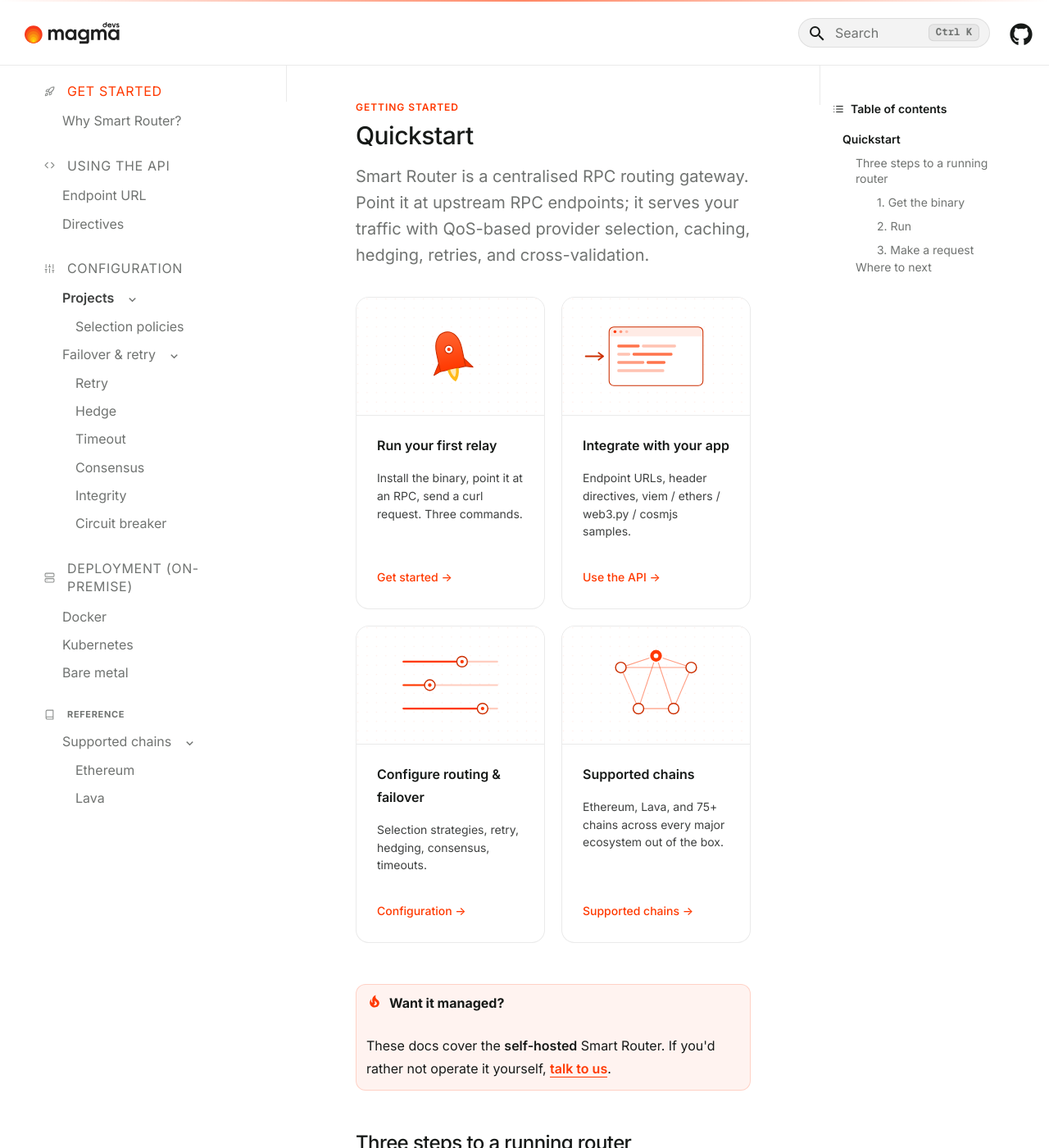
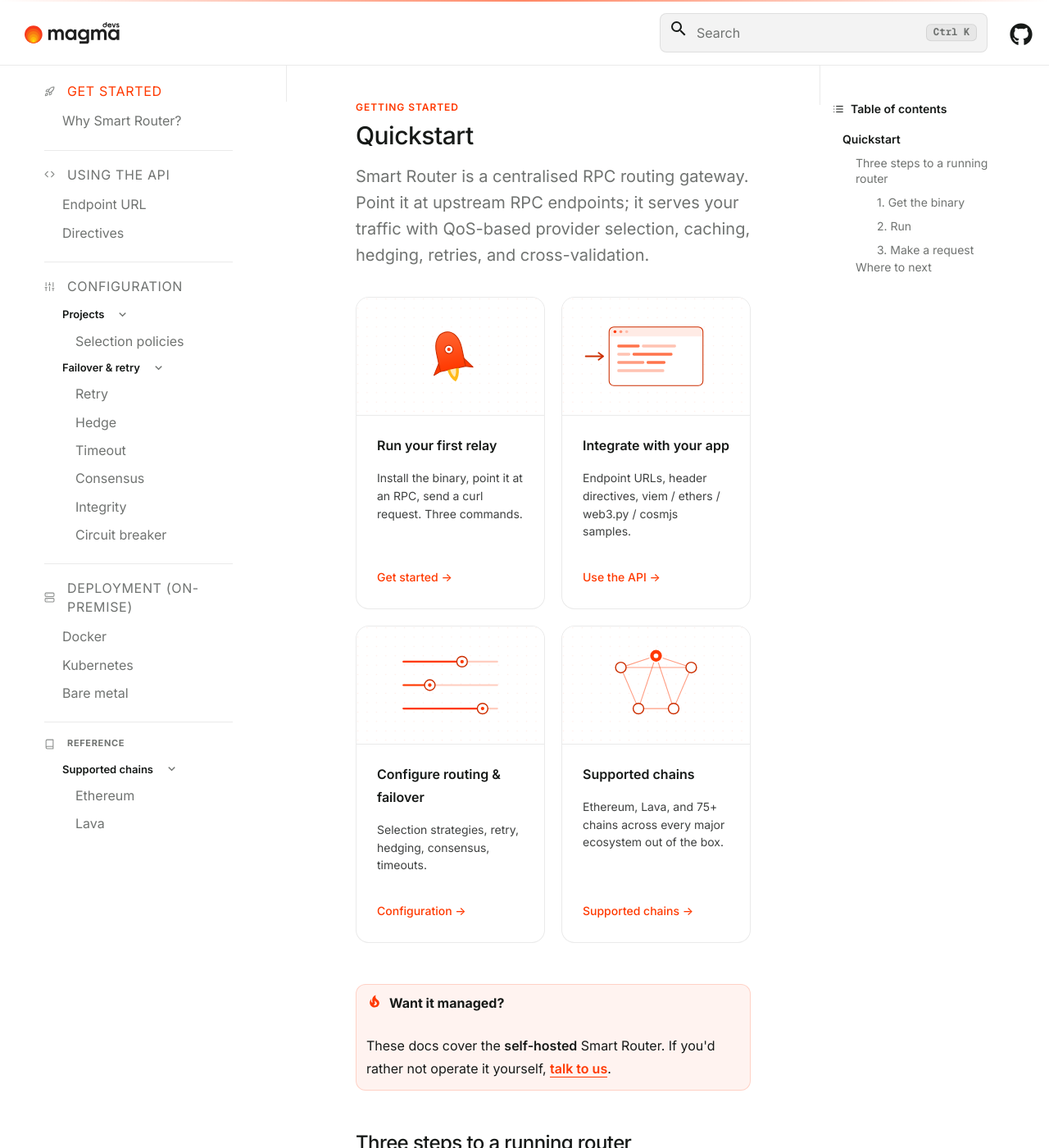
Before and after one commit to Magma-Devs/docs, an MkDocs documentation site: the page built from docs/index.md, in a window 1280 px wide and 1400 px high. Shown: the whole window at 82% size. Built offline with MkDocs 1.6.1 and Material for MkDocs 9.7.7, drawn with Linux system fonts in a browser that asks for light colours; comment, search, counter and statistics services are not loaded.

Commit message:
style(docs): polish header, search, and sidebar
- Remove the light/dark theme toggle; keep a single light scheme for
  a cleaner header.
- Rework the search box into a wide always-expanded field (8px
  radius) whose focused state fuses with the results dropdown into
  one connected card; quiet the results meta row.
- Stack the chains-explorer search over the filter chips so all
  ecosystem chips stay on one row.
- Add divider lines above each sidebar section and give nested group
  titles (Projects, Failover & retry) a consistent 13px sub-header
  treatment, distinct from section headers and leaf links.

```diff
--- a/docs/stylesheets/extra.css
+++ b/docs/stylesheets/extra.css
@@ -411,9 +411,11 @@
 .md-header__option,
 .md-header__source,
 .md-header__button { display: flex; align-items: center; margin-top: 0; margin-bottom: 0; }
-/* Search pushed to the right side of the header */
-/* Search pushed right; GitHub icon sits tightly beside it (drpc-style). */
-.md-search { display: flex; align-items: center; margin-left: auto; margin-right: 0.6rem; }
+/* Search pushed right; GitHub icon sits tightly beside it (drpc-style).
+   Fixed-width wide pill so it reads as a stable search bar, not a collapsing
+   icon — matches drpc's "Search documentation…  CTRL K" box. */
+.md-search { display: flex; align-items: center; margin-left: auto; margin-right: 0.75rem; }
+.md-search__inner { width: 20rem; }
 .md-header__source { margin-left: 0 !important; padding-left: 0 !important; }
 .md-header__option { margin-left: 0 !important; }
 
@@ -445,15 +447,71 @@
 }
 .md-tabs__link--active { color: var(--text-strong); }
 
-/* Search input — rounded pill */
+/* Search input — wide rounded-rect box (always expanded, drpc-style).
+   Width is left to Material so the form + results dropdown share one width and
+   stay aligned; we only style appearance. Modest 8px radius (not a full pill). */
 .md-search__form {
   background-color: var(--surface-subtle);
-  border-radius: 9999px;
+  border-radius: 8px;
   border: 1px solid var(--border-subtle);
+  height: 2.4rem;
+  box-shadow: none;
+  transition: background-color var(--t), border-color var(--t), border-radius 0s;
 }
-.md-search__input { color: var(--text-strong); border-radius: 9999px; }
+.md-search__input {
+  color: var(--text-strong);
+  border-radius: 8px;
+  width: 100%;
+  padding-left: 2.4rem;   /* room for the magnifier icon */
+}
+
+.md-search__input:hover { background-color: var(--surface); }
+
+/* Focused state: the input fuses with the results dropdown into ONE connected
+   surface — input rounds only its TOP corners, dropdown rounds only its BOTTOM,
+   no gap between them, sharing a soft brand-tinted border + one soft shadow. */
+[data-md-toggle="search"]:checked ~ .md-header .md-search__form {
+  background-color: var(--surface);
+  border-color: rgba(255, 57, 0, 0.45);
+  border-bottom-color: var(--border-subtle);
+  border-radius: 10px 10px 0 0;
+  box-shadow: 0 8px 28px rgba(0, 0, 0, 0.10);
+}
+[data-md-toggle="search"]:checked ~ .md-header .md-search__input { border-radius: 10px 10px 0 0; }
+
+/* Results dropdown — flush under the input, rounded bottom corners only, same
+   border + shadow so input + results read as a single floating card. */
+.md-search__output {
+  margin-top: 0;
+  border-radius: 0 0 10px 10px;
+  overflow: hidden;
+  border: 1px solid rgba(255, 57, 0, 0.45);
+  border-top: none;
+  box-shadow: 0 8px 28px rgba(0, 0, 0, 0.10);
+}
+[data-md-color-scheme="default"] .md-search__scrollwrap { background-color: #fff; }
+[data-md-color-scheme="slate"]   .md-search__scrollwrap { background-color: var(--surface); }
 .md-search__input::placeholder { color: var(--text-muted); }
 .md-search__icon { color: var(--text-muted); }
+
+/* Results meta row ("Type to start searching" / "N matching documents") —
+   quiet, not a flat gray strip. */
+.md-search-result__meta {
+  background-color: transparent;
+  color: var(--text-muted);
+  font-size: 12px;
+  font-weight: 500;
+  line-height: 2.4;
+  padding: 0 0.9rem;
+  border-bottom: 1px solid var(--border-subtle);
+}
+/* Result rows — clean hover tint matching the brand */
+.md-search-result__item { box-shadow: none; }
+.md-search-result__link { border-radius: 0; transition: background-color var(--t); }
+.md-search-result__link:hover,
+.md-search-result__link[data-md-state="active"] { background-color: var(--md-accent-fg-color--transparent); }
+.md-search-result__title { font-weight: 600; color: var(--text-strong); }
+.md-search-result mark { color: var(--primary); background: transparent; font-weight: 600; }
 
 /* ============================================================================
    Logo
@@ -535,7 +593,21 @@
   align-items: center;
 }
 .md-sidebar--primary .md-nav__item--section > .md-nav__link:hover { color: var(--text-muted) !important; }
-.md-sidebar--primary .md-nav > .md-nav__list > .md-nav__item--section:first-child > .md-nav__link { margin-top: 0 !important; }
+
+/* Divider line above each top-level section so groups are clearly separated
+   and every section header (incl. Reference) reads consistently. The first
+   section has no divider and no top gap. */
+.md-sidebar--primary .md-nav > .md-nav__list > .md-nav__item--section {
+  border-top: 1px solid var(--border-subtle);
+  margin-top: 18px !important;
+  padding-top: 18px !important;
+}
+.md-sidebar--primary .md-nav > .md-nav__list > .md-nav__item--section:first-child {
+  border-top: none;
+  margin-top: 0 !important;
+  padding-top: 0 !important;
+}
+.md-sidebar--primary .md-nav > .md-nav__list > .md-nav__item--section > .md-nav__link { margin-top: 0 !important; }
 
 /* Section icons — 14×14 currentColor mask, inline before the label */
 .md-sidebar--primary .md-nav__item--section > .md-nav__link::before {
@@ -617,11 +689,15 @@
   justify-content: flex-start !important;
 }
 /* Nested toggle-groups that are NOT top-level sections (e.g. Projects,
-   Failover & retry) read a touch stronger than leaf links, so the 3 tiers
-   (section header → group → leaf) are visually distinct. */
-.md-sidebar--primary .md-nav .md-nav .md-nav__item--nested:not(.md-nav__item--section) > .md-nav__link {
-  font-weight: 600;
-  color: var(--text-body) !important;
+   Failover & retry) get a consistent sub-header treatment: 13px semibold in the
+   strong tier — clearly a group title, distinct from both the tiny uppercase
+   section headers above and the 16px regular leaf links below. */
+.md-sidebar--primary .md-nav .md-nav .md-nav__item--nested:not(.md-nav__item--section) > .md-nav__link,
+.md-sidebar--primary .md-nav .md-nav .md-nav__item--nested:not(.md-nav__item--section) > .md-nav__container > .md-nav__link {
+  font-size: 13px !important;
+  font-weight: 600 !important;
+  letter-spacing: 0;
+  color: var(--text-strong) !important;
 }
 .md-sidebar--primary .md-nav__item--nested > .md-nav__link > .md-nav__icon {
   margin-left: 6px !important;
@@ -974,14 +1050,17 @@
 .md-typeset #chains-explorer { margin: 1.5rem 0 2rem; }
 
 /* Controls: search + ecosystem chips */
-.md-typeset .cx-controls { display: flex; gap: 0.6rem; align-items: center; flex-wrap: wrap; margin-bottom: 1.1rem; }
+/* Stack the search box over the chips so the chips get the full content width
+   on their own row — keeps all ecosystem chips on a single line. */
+.md-typeset .cx-controls { display: flex; flex-direction: column; gap: 0.7rem; align-items: stretch; margin-bottom: 1.1rem; }
 .md-typeset .cx-search {
-  flex: 1; min-width: 200px;
+  width: 100%;
   border: 1px solid var(--border-subtle); border-radius: 0.6rem;
   padding: 0.55rem 0.8rem; font-size: 0.8rem; background: var(--surface); color: var(--text-strong);
 }
 .md-typeset .cx-search:focus { outline: none; border-color: var(--primary); }
-.md-typeset .cx-chips { display: flex; gap: 0.4rem; flex-wrap: wrap; }
+/* No wrap — all chips stay on one row. */
+.md-typeset .cx-chips { display: flex; gap: 0.4rem; flex-wrap: nowrap; }
 .md-typeset .cx-chip {
   border: 1px solid var(--border-subtle); background: var(--surface);
   border-radius: 999px; padding: 0.35rem 0.75rem; font-size: 0.72rem; font-weight: 600;
@@ -1106,15 +1185,3 @@
 /* hide the hint once the user is typing/focused */
 .md-search__input:focus ~ .md-search__keyhint,
 .md-search__input:not(:placeholder-shown) ~ .md-search__keyhint { opacity: 0; }
-
-/* Theme toggle: a single button sitting just left of the search box, clearly
-   set apart from the search + GitHub cluster. */
-.md-header__option[data-md-component="palette"] {
-  order: 2;                 /* after the title, before search (search has order auto via margin-left:auto) */
-  margin: 0 0.4rem 0 0;
-  display: flex; align-items: center;
-}
-.md-header__option .md-header__button.md-icon { margin: 0; cursor: pointer; }
-/* Show ONLY the toggle for the scheme we'd switch TO (Material renders one
-   <label> per scheme; hide the one whose input is checked = current scheme). */
-.md-header__option input:checked + .md-header__button { display: none; }
```
